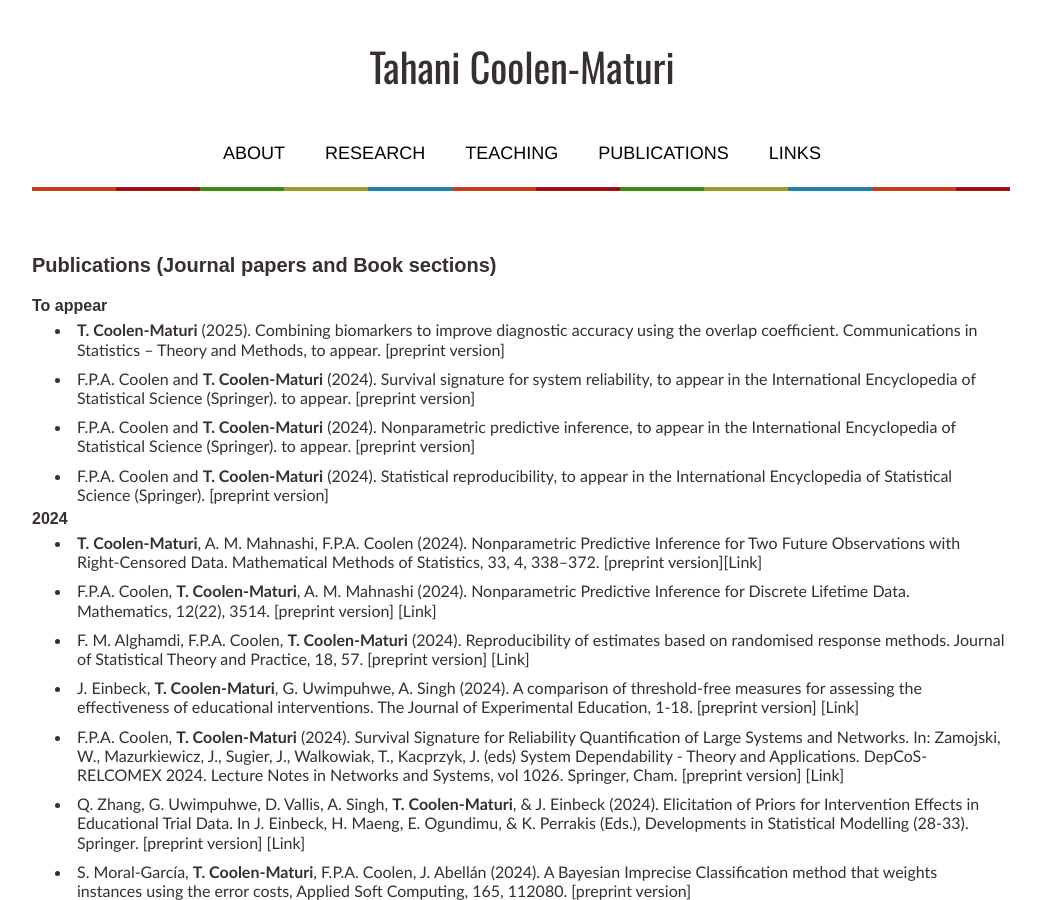
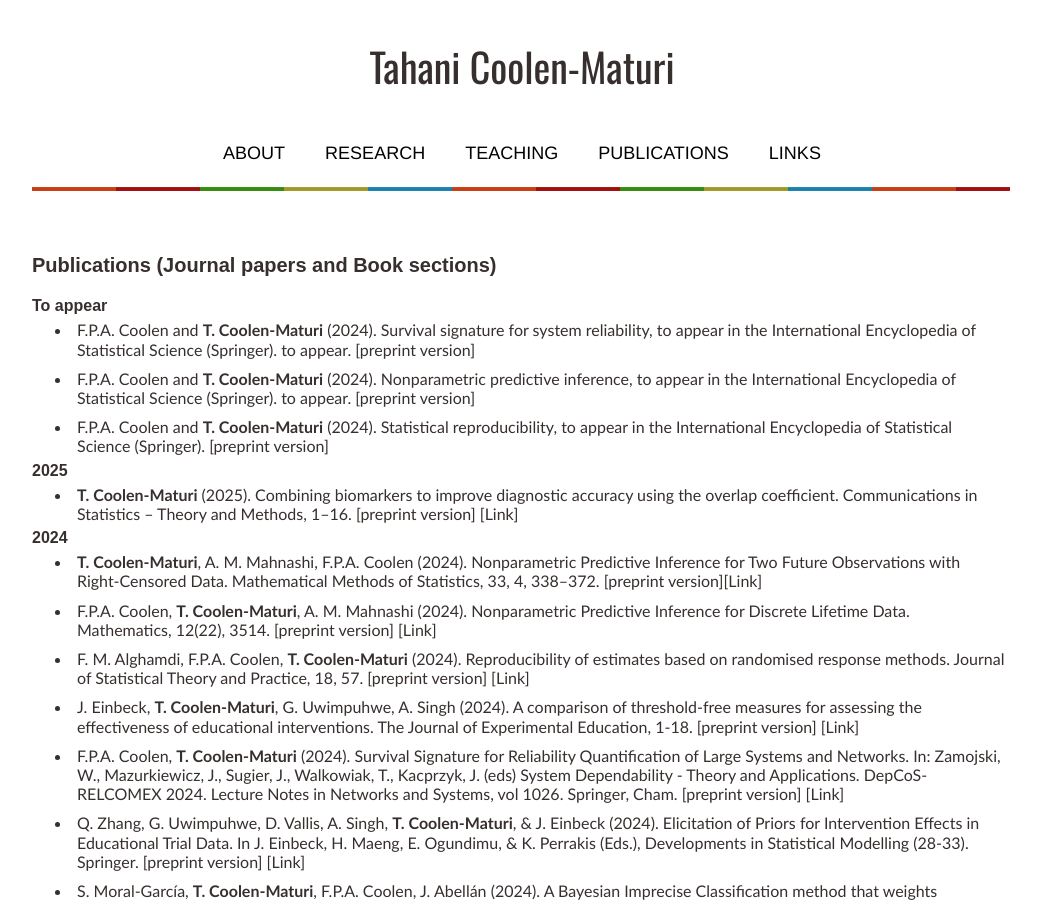
Before and after one commit to tmaturi/tahanimaturi, a Jekyll site: the page built from publications.md, in a window 1280 px wide and 900 px high. Shown: the whole window, without its empty margins (119-1160 px from the left). Built offline with Jekyll 4.4.1, drawn with Linux system fonts in a browser that asks for light colours; our own code applies the rules of GitHub Pages for plain Markdown files; some of the changed lines change nothing that is shown.

Commit message:
Update publications.md

```diff
--- a/publications.md
+++ b/publications.md
@@ -11,8 +11,6 @@ title: Publications
 
 
 
-- **T. Coolen-Maturi** (2025). Combining biomarkers to improve diagnostic accuracy using the overlap coefficient. Communications in Statistics – Theory and Methods, to appear. [[preprint version](pdfs/Combine_OVL_20241123.pdf){:target="_blank"}]
-
 
 - F.P.A. Coolen and **T. Coolen-Maturi** (2024). Survival signature for system reliability, to appear in the International Encyclopedia of Statistical Science (Springer). to appear. [[preprint version](pdfs/Encycl-SurvSign-24.pdf){:target="_blank"}]
 
@@ -22,6 +20,9 @@ title: Publications
 
 - F.P.A. Coolen and **T. Coolen-Maturi** (2024). Statistical reproducibility, to appear in the International Encyclopedia of Statistical Science (Springer). [[preprint version](pdfs/Encycl-RP-24.pdf){:target="_blank"}]
 
+### 2025
+
+- **T. Coolen-Maturi** (2025). Combining biomarkers to improve diagnostic accuracy using the overlap coefficient. Communications in Statistics – Theory and Methods, 1–16. [[preprint version](pdfs/Combine_OVL_20241123.pdf){:target="_blank"}] [[Link](https://doi.org/10.1080/03610926.2025.2460095){:target="_blank"}]
 
 
 
```
